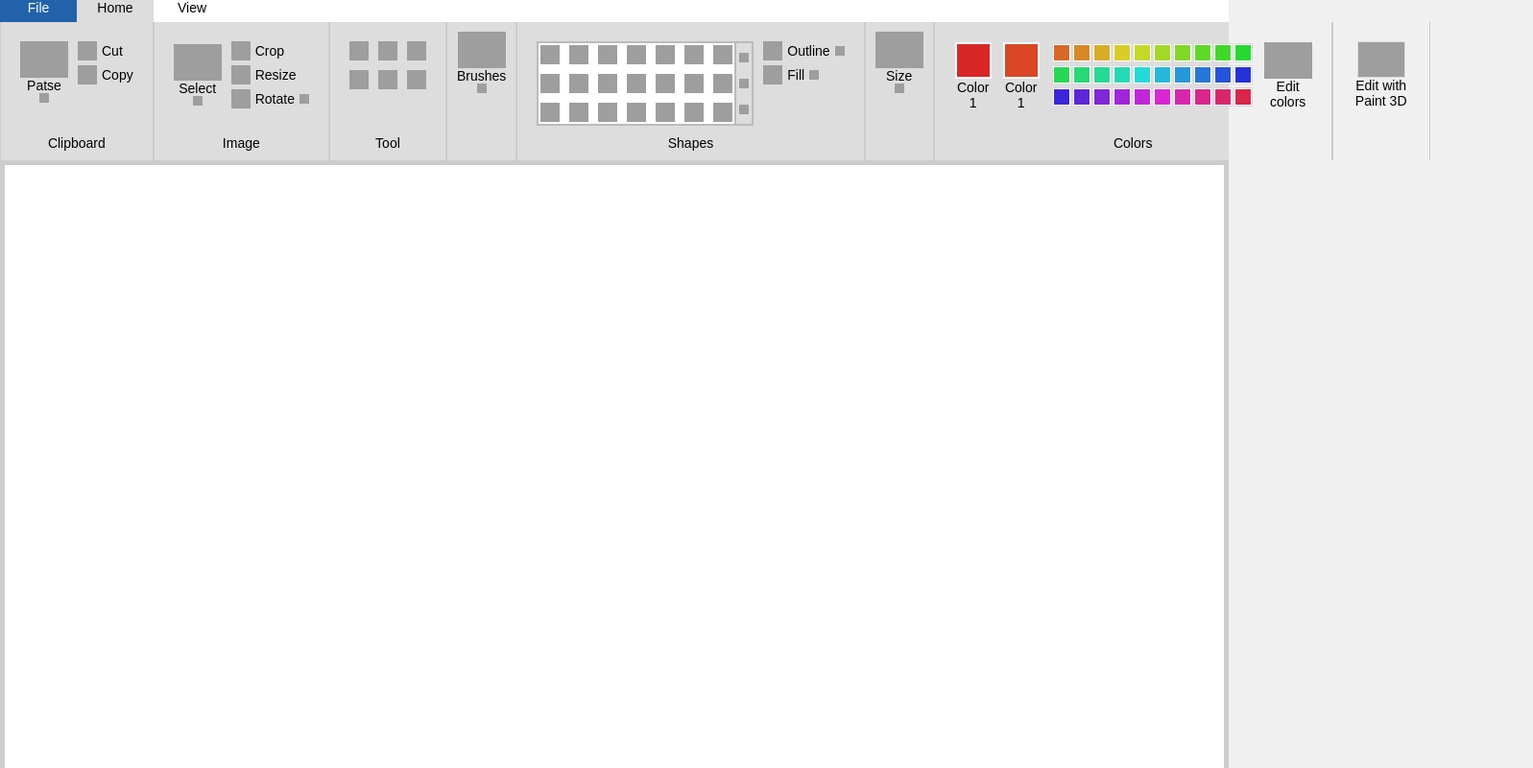
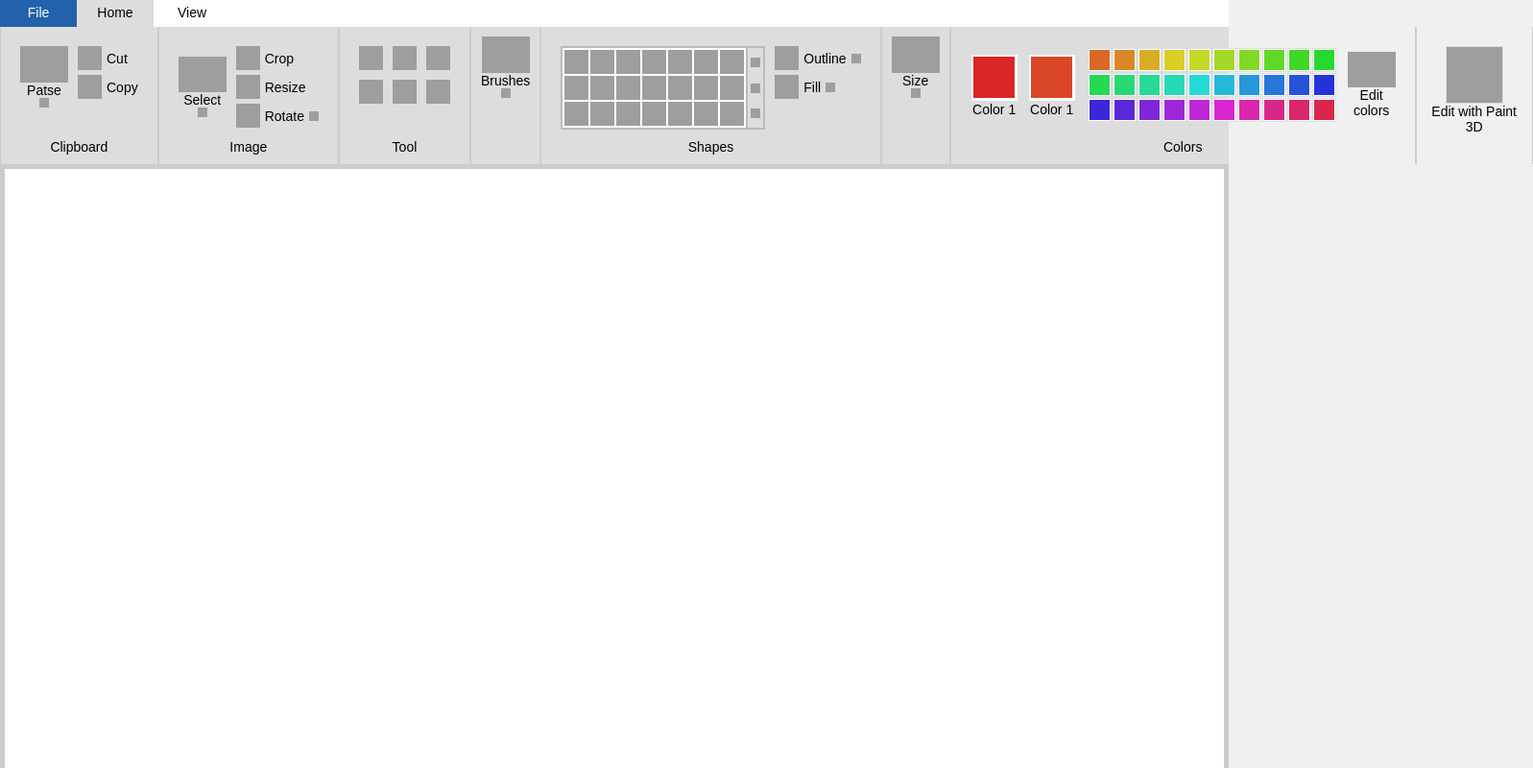
Before and after one commit to tttttien/web-lab1-homework, a plain HTML site: page assignment2/index.html in a window 1280 px wide. Shown: the part 36-836 px from the top of the page at 96% size, 1597 px wide, since content can reach past the window. Drawn offline with Linux system fonts and the light colour scheme; grey boxes are pictures that could not be loaded.

Commit message:
resize some element

```diff
--- a/assignment2/index.html
+++ b/assignment2/index.html
@@ -193,7 +193,7 @@
             <div class="tool-divider">
                 <div class="big-icon-div">
                     <div class="paint-holder">
-                        <img style="background-color: white; border: 1px solid #ddd;" class="icon-main" src="https://img.icons8.com/?size=100&id=gINhypYfNsYl&format=png&color=000000" alt="">
+                        <img style="height: 60px; width: 60px; background-color: white; border: 1px solid #ddd;" class="icon-main" src="https://img.icons8.com/?size=100&id=gINhypYfNsYl&format=png&color=000000" alt="">
                     </div>
                     <span>Edit with Paint 3D</span>
                 </div>
--- a/assignment2/style.css
+++ b/assignment2/style.css
@@ -24,8 +24,8 @@ p, span {
 }
 
 .icon {
-    width: 20px;
-    height: 20px;
+    width: 25px;
+    height: 25px;
     cursor: pointer;
 }
 
@@ -141,7 +141,7 @@ p, span {
     display: grid;
     grid-template-columns: repeat(7, 1fr); /* 3 equal columns */
     grid-template-rows: repeat(3, auto); /* 2 rows with height based on content */
-    gap: 10px;
+    gap: 2px;
     background-color: white;
     padding: 2px;
     border: 1px solid #bbb;
@@ -172,8 +172,8 @@ p, span {
 }
 
 .color-picker {
-    width: 20px;
-    height: 20px;
+    width: 25px;
+    height: 25px;
     background-color: white;
     border: 1px solid #ddd;
     cursor: pointer;
@@ -183,8 +183,8 @@ p, span {
 }
 
 .big-color-picker {
-    width: 40px;
-    height: 40px;
+    width: 50px;
+    height: 50px;
     background-color: white;
     border: 1px solid #ddd;
     cursor: pointer;
@@ -200,7 +200,7 @@ p, span {
 }
 
 .paint-holder {
-    width: 80px;
+    width: 100px;
     display: flex;
     margin-top: 10px;
     justify-content: center;
```
